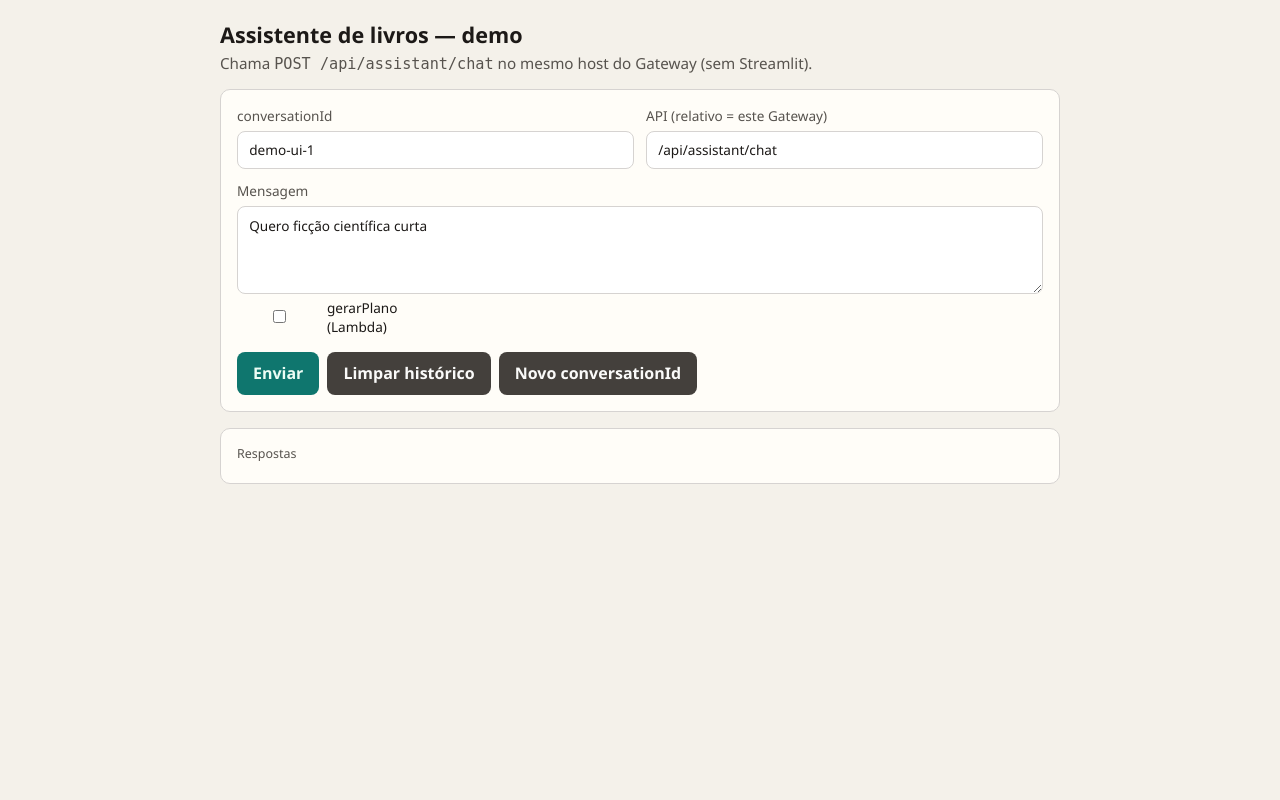
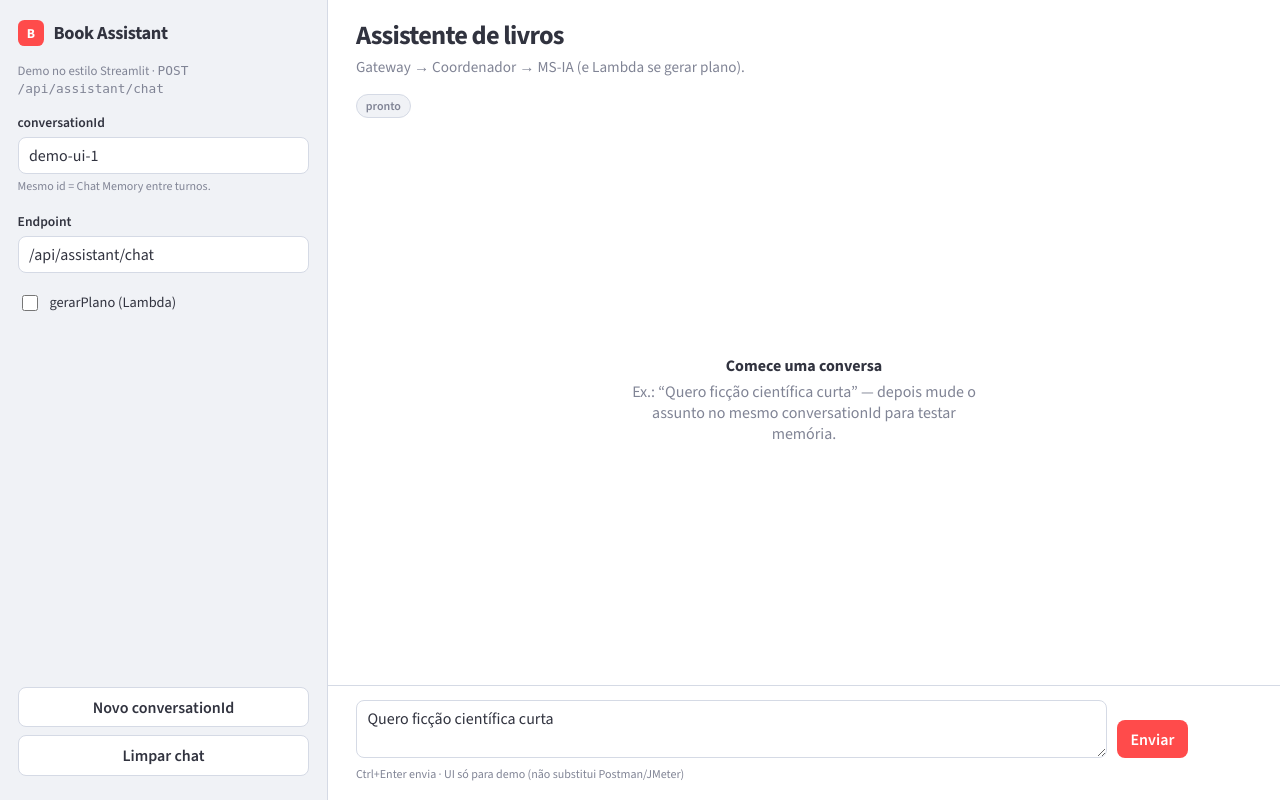
Before and after one commit to maycon-mdrs/ai-powered-web-application, a Spring Boot app: page /demo/index.html in a window 1280 px wide. Run offline with Spring Boot 4, Linux system fonts and the light colour scheme.

Commit message:
style: Streamlit-like layout for Gateway chat demo UI
Co-authored-by: Cursor <cursoragent@cursor.com>

```diff
--- a/api-gateway/src/main/resources/static/demo/index.html
+++ b/api-gateway/src/main/resources/static/demo/index.html
@@ -3,199 +3,367 @@
 <head>
   <meta charset="utf-8" />
   <meta name="viewport" content="width=device-width, initial-scale=1" />
-  <title>TP3 — Chat demo</title>
+  <title>Book Assistant · TP3</title>
+  <link rel="preconnect" href="https://fonts.googleapis.com" />
+  <link rel="preconnect" href="https://fonts.gstatic.com" crossorigin />
+  <link href="https://fonts.googleapis.com/css2?family=Source+Sans+3:wght@400;600;700&display=swap" rel="stylesheet" />
   <style>
     :root {
-      --bg: #f4f1ea;
-      --panel: #fffdf8;
-      --ink: #1c1917;
-      --muted: #57534e;
-      --line: #d6d3d1;
-      --accent: #0f766e;
-      --accent-ink: #ecfdf5;
-      --danger: #b91c1c;
+      --st-red: #ff4b4b;
+      --st-red-hover: #ff2b2b;
+      --sidebar: #f0f2f6;
+      --bg: #ffffff;
+      --ink: #31333f;
+      --muted: #808495;
+      --line: #d5dae5;
+      --user-bg: #ff4b4b14;
+      --bot-bg: #f0f2f6;
+      --ok: #09ab3b;
+      --err: #ff2b2b;
+      --radius: 0.5rem;
+      --sidebar-w: 20.5rem;
     }
+
     * { box-sizing: border-box; }
+    html, body { height: 100%; margin: 0; }
     body {
+      font-family: "Source Sans 3", "Source Sans Pro", system-ui, sans-serif;
+      color: var(--ink);
+      background: var(--bg);
+      display: flex;
+      min-height: 100%;
+    }
+
+    /* —— Streamlit-like sidebar —— */
+    aside {
+      width: var(--sidebar-w);
+      flex-shrink: 0;
+      background: var(--sidebar);
+      border-right: 1px solid var(--line);
+      padding: 1.25rem 1.1rem 1.5rem;
+      display: flex;
+      flex-direction: column;
+      gap: 1rem;
+      overflow-y: auto;
+    }
+    .brand {
+      display: flex;
+      align-items: center;
+      gap: .6rem;
+      font-weight: 700;
+      font-size: 1.15rem;
+      letter-spacing: -0.02em;
+    }
+    .brand-mark {
+      width: 1.65rem;
+      height: 1.65rem;
+      border-radius: .4rem;
+      background: var(--st-red);
+      color: #fff;
+      display: grid;
+      place-items: center;
+      font-size: .85rem;
+      font-weight: 700;
+    }
+    .sidebar-caption {
+      font-size: .8rem;
+      color: var(--muted);
+      line-height: 1.35;
       margin: 0;
-      font-family: "Segoe UI", system-ui, sans-serif;
-      background: var(--bg);
-      color: var(--ink);
-      min-height: 100vh;
     }
-    main {
-      max-width: 880px;
-      margin: 0 auto;
-      padding: 1.25rem;
-      display: grid;
-      gap: 1rem;
+    .st-label {
+      display: block;
+      font-size: .85rem;
+      font-weight: 600;
+      margin: 0 0 .35rem;
     }
-    h1 { font-size: 1.35rem; margin: 0 0 .25rem; }
-    p.lead { margin: 0; color: var(--muted); font-size: .95rem; }
-    .panel {
-      background: var(--panel);
-      border: 1px solid var(--line);
-      border-radius: 10px;
-      padding: 1rem;
+    .st-help {
+      font-size: .75rem;
+      color: var(--muted);
+      margin: .25rem 0 0;
     }
-    .row {
-      display: grid;
-      gap: .75rem;
-      grid-template-columns: 1fr 1fr;
-    }
-    @media (max-width: 700px) {
-      .row { grid-template-columns: 1fr; }
-    }
-    label {
-      display: grid;
-      gap: .35rem;
-      font-size: .85rem;
-      color: var(--muted);
-    }
-    input, textarea, button {
-      font: inherit;
-    }
-    input, textarea {
+    .widget { margin-bottom: .15rem; }
+    input[type="text"],
+    input[type="number"],
+    textarea,
+    select {
       width: 100%;
       border: 1px solid var(--line);
-      border-radius: 8px;
-      padding: .55rem .7rem;
+      border-radius: var(--radius);
+      padding: .45rem .65rem;
+      font: inherit;
       background: #fff;
       color: var(--ink);
     }
-    textarea { min-height: 88px; resize: vertical; }
-    .checks {
+    input:focus, textarea:focus {
+      outline: 2px solid #ff4b4b55;
+      border-color: var(--st-red);
+    }
+    .toggle {
+      display: flex;
+      align-items: center;
+      gap: .55rem;
+      font-size: .9rem;
+      cursor: pointer;
+      user-select: none;
+    }
+    .toggle input { width: 1rem; height: 1rem; accent-color: var(--st-red); }
+    #livroFields { display: grid; gap: .65rem; }
+    #livroFields[hidden] { display: none !important; }
+    .sidebar-actions {
+      display: grid;
+      gap: .5rem;
+      margin-top: auto;
+      padding-top: 1rem;
+    }
+    .btn {
+      border: 0;
+      border-radius: var(--radius);
+      padding: .55rem .85rem;
+      font: inherit;
+      font-weight: 600;
+      cursor: pointer;
+    }
+    .btn-primary {
+      background: var(--st-red);
+      color: #fff;
+    }
+    .btn-primary:hover { background: var(--st-red-hover); }
+    .btn-primary:disabled { opacity: .55; cursor: wait; }
+    .btn-secondary {
+      background: #fff;
+      border: 1px solid var(--line);
+      color: var(--ink);
+    }
+    .btn-secondary:hover { border-color: #adb5bd; }
+
+    /* —— Main chat —— */
+    .app {
+      flex: 1;
+      display: flex;
+      flex-direction: column;
+      min-width: 0;
+      height: 100vh;
+    }
+    .topbar {
+      padding: 1.1rem 1.75rem .35rem;
+      border-bottom: 1px solid transparent;
+    }
+    .topbar h1 {
+      margin: 0;
+      font-size: 1.65rem;
+      font-weight: 700;
+      letter-spacing: -0.03em;
+    }
+    .topbar p {
+      margin: .25rem 0 0;
+      color: var(--muted);
+      font-size: .95rem;
+    }
+    .status-row {
       display: flex;
       flex-wrap: wrap;
-      gap: .75rem 1.25rem;
-      align-items: center;
-      margin-top: .25rem;
+      gap: .4rem;
+      padding: .65rem 1.75rem 0;
     }
-    .checks label {
+    .pill {
+      font-size: .75rem;
+      font-weight: 600;
+      padding: .2rem .55rem;
+      border-radius: 999px;
+      background: var(--sidebar);
+      color: var(--muted);
+      border: 1px solid var(--line);
+    }
+    .pill.ok { color: var(--ok); border-color: #09ab3b44; background: #09ab3b12; }
+    .pill.err { color: var(--err); border-color: #ff2b2b44; background: #ff2b2b12; }
+
+    #thread {
+      flex: 1;
+      overflow-y: auto;
+      padding: 1rem 1.75rem 1.25rem;
       display: flex;
-      align-items: center;
-      gap: .4rem;
-      color: var(--ink);
+      flex-direction: column;
+      gap: .85rem;
     }
-    button {
-      border: 0;
-      border-radius: 8px;
-      padding: .65rem 1rem;
-      background: var(--accent);
-      color: var(--accent-ink);
-      cursor: pointer;
-      font-weight: 600;
+    .empty {
+      margin: auto;
+      text-align: center;
+      color: var(--muted);
+      max-width: 22rem;
     }
-    button:disabled {
-      opacity: .55;
-      cursor: wait;
+    .empty strong { color: var(--ink); display: block; margin-bottom: .35rem; }
+
+    .bubble {
+      max-width: min(46rem, 100%);
+      padding: .85rem 1rem;
+      border-radius: .75rem;
+      line-height: 1.5;
+      white-space: pre-wrap;
+      word-break: break-word;
     }
-    button.secondary {
-      background: #44403c;
-      color: #fafaf9;
+    .bubble.user {
+      align-self: flex-end;
+      background: var(--user-bg);
+      border: 1px solid #ff4b4b33;
     }
-    .actions { display: flex; gap: .5rem; flex-wrap: wrap; }
-    #log {
-      display: grid;
-      gap: .75rem;
-      max-height: 55vh;
-      overflow: auto;
+    .bubble.assistant {
+      align-self: flex-start;
+      background: var(--bot-bg);
+      border: 1px solid var(--line);
     }
-    .msg {
-      border: 1px solid var(--line);
-      border-radius: 10px;
-      padding: .75rem .9rem;
-      white-space: pre-wrap;
-      line-height: 1.45;
+    .bubble.error {
+      align-self: stretch;
+      background: #ff2b2b10;
+      border: 1px solid #ff2b2b44;
+      color: #9b1c1c;
     }
-    .msg.user { background: #e7e5e4; }
-    .msg.bot { background: #fff; }
-    .msg.err { border-color: #fecaca; color: var(--danger); }
-    .meta {
-      font-size: .78rem;
+    .who {
+      font-size: .72rem;
+      font-weight: 700;
+      text-transform: uppercase;
+      letter-spacing: .04em;
       color: var(--muted);
       margin-bottom: .35rem;
     }
     .plano {
-      margin-top: .6rem;
-      padding-top: .6rem;
-      border-top: 1px dashed var(--line);
-      font-size: .9rem;
+      margin-top: .75rem;
+      padding-top: .75rem;
+      border-top: 1px solid var(--line);
+      font-size: .92rem;
     }
-    #livroBox[hidden] { display: none !important; }
+    .plano ul { margin: .4rem 0 0; padding-left: 1.1rem; }
+
+    .composer {
+      border-top: 1px solid var(--line);
+      padding: .9rem 1.75rem 1.15rem;
+      background: #fff;
+    }
+    .composer-box {
+      display: grid;
+      grid-template-columns: 1fr auto;
+      gap: .6rem;
+      align-items: end;
+      max-width: 52rem;
+    }
+    .composer textarea {
+      min-height: 3.1rem;
+      max-height: 9rem;
+      resize: vertical;
+    }
+    .hint {
+      margin: .45rem 0 0;
+      font-size: .75rem;
+      color: var(--muted);
+    }
+
+    @media (max-width: 860px) {
+      body { flex-direction: column; height: auto; }
+      aside {
+        width: 100%;
+        border-right: 0;
+        border-bottom: 1px solid var(--line);
+      }
+      .app { height: auto; min-height: 70vh; }
+      #thread { max-height: 50vh; }
+    }
   </style>
 </head>
 <body>
-  <main>
-    <header>
-      <h1>Assistente de livros — demo</h1>
-      <p class="lead">Chama <code>POST /api/assistant/chat</code> no mesmo host do Gateway (sem Streamlit).</p>
-    </header>
+  <aside>
+    <div class="brand">
+      <span class="brand-mark">B</span>
+      <span>Book Assistant</span>
+    </div>
+    <p class="sidebar-caption">Demo no estilo Streamlit · <code>POST /api/assistant/chat</code></p>
 
-    <section class="panel">
-      <div class="row">
-        <label>conversationId
-          <input id="conversationId" value="demo-ui-1" />
-        </label>
-        <label>API (relativo = este Gateway)
-          <input id="apiBase" value="/api/assistant/chat" />
-        </label>
+    <div class="widget">
+      <label class="st-label" for="conversationId">conversationId</label>
+      <input id="conversationId" type="text" value="demo-ui-1" />
+      <p class="st-help">Mesmo id = Chat Memory entre turnos.</p>
+    </div>
+
+    <div class="widget">
+      <label class="st-label" for="apiBase">Endpoint</label>
+      <input id="apiBase" type="text" value="/api/assistant/chat" />
+    </div>
+
+    <label class="toggle">
+      <input type="checkbox" id="gerarPlano" />
+      <span>gerarPlano (Lambda)</span>
+    </label>
+
+    <div id="livroFields" hidden>
+      <div class="widget">
+        <label class="st-label" for="titulo">Título</label>
+        <input id="titulo" type="text" value="Neuromancer" />
       </div>
+      <div class="widget">
+        <label class="st-label" for="autor">Autor</label>
+        <input id="autor" type="text" value="William Gibson" />
+      </div>
+      <div class="widget">
+        <label class="st-label" for="paginas">Páginas</label>
+        <input id="paginas" type="number" value="271" />
+      </div>
+      <div class="widget">
+        <label class="st-label" for="dias">Dias</label>
+        <input id="dias" type="number" value="14" />
+      </div>
+    </div>
 
-      <label style="margin-top:.75rem">Mensagem
-        <textarea id="message">Quero ficção científica curta</textarea>
-      </label>
+    <div class="sidebar-actions">
+      <button type="button" class="btn btn-secondary" id="newConv">Novo conversationId</button>
+      <button type="button" class="btn btn-secondary" id="clear">Limpar chat</button>
+    </div>
+  </aside>
 
-      <div class="checks">
-        <label><input type="checkbox" id="gerarPlano" /> gerarPlano (Lambda)</label>
+  <div class="app">
+    <div class="topbar">
+      <h1>Assistente de livros</h1>
+      <p>Gateway → Coordenador → MS-IA (e Lambda se gerar plano).</p>
+    </div>
+    <div class="status-row" id="statusRow">
+      <span class="pill" id="pillReady">pronto</span>
+    </div>
+
+    <div id="thread">
+      <div class="empty" id="empty">
+        <strong>Comece uma conversa</strong>
+        Ex.: “Quero ficção científica curta” — depois mude o assunto no mesmo conversationId para testar memória.
       </div>
+    </div>
 
-      <div id="livroBox" class="row" style="margin-top:.75rem" hidden>
-        <label>Título
-          <input id="titulo" value="Neuromancer" />
-        </label>
-        <label>Autor
-          <input id="autor" value="William Gibson" />
-        </label>
-        <label>Páginas
-          <input id="paginas" type="number" value="271" />
-        </label>
-        <label>Dias
-          <input id="dias" type="number" value="14" />
-        </label>
+    <div class="composer">
+      <div class="composer-box">
+        <textarea id="message" placeholder="Sua mensagem…" rows="2">Quero ficção científica curta</textarea>
+        <button type="button" class="btn btn-primary" id="send">Enviar</button>
       </div>
-
-      <div class="actions" style="margin-top:1rem">
-        <button id="send" type="button">Enviar</button>
-        <button id="clear" class="secondary" type="button">Limpar histórico</button>
-        <button id="newConv" class="secondary" type="button">Novo conversationId</button>
-      </div>
-    </section>
-
-    <section class="panel">
-      <div class="meta">Respostas</div>
-      <div id="log"></div>
-    </section>
-  </main>
+      <p class="hint">Ctrl+Enter envia · UI só para demo (não substitui Postman/JMeter)</p>
+    </div>
+  </div>
 
   <script>
     const $ = (id) => document.getElementById(id);
-    const log = $("log");
+    const thread = $("thread");
+    const empty = $("empty");
 
     $("gerarPlano").addEventListener("change", (e) => {
-      $("livroBox").hidden = !e.target.checked;
+      $("livroFields").hidden = !e.target.checked;
     });
-
-    $("clear").addEventListener("click", () => { log.innerHTML = ""; });
+    $("clear").addEventListener("click", () => {
+      thread.querySelectorAll(".bubble").forEach((n) => n.remove());
+      empty.hidden = false;
+      setPill("pronto");
+    });
     $("newConv").addEventListener("click", () => {
       $("conversationId").value = "demo-ui-" + Date.now().toString(36);
     });
 
-    function addMsg(kind, title, bodyHtml) {
-      const el = document.createElement("div");
-      el.className = "msg " + kind;
-      el.innerHTML = `<div class="meta">${title}</div>${bodyHtml}`;
-      log.prepend(el);
+    function setPill(text, kind) {
+      const p = $("pillReady");
+      p.textContent = text;
+      p.className = "pill" + (kind ? " " + kind : "");
     }
 
     function esc(s) {
@@ -203,6 +371,15 @@
         .replaceAll("&", "&amp;")
         .replaceAll("<", "&lt;")
         .replaceAll(">", "&gt;");
+    }
+
+    function addBubble(kind, who, html) {
+      empty.hidden = true;
+      const el = document.createElement("div");
+      el.className = "bubble " + kind;
+      el.innerHTML = `<div class="who">${esc(who)}</div>${html}`;
+      thread.appendChild(el);
+      thread.scrollTop = thread.scrollHeight;
     }
 
     async function send() {
@@ -221,37 +398,44 @@
         };
       }
 
-      addMsg("user", "você · " + conversationId, esc(message));
+      addBubble("user", "Você", esc(message));
       $("send").disabled = true;
+      setPill("chamando API…");
       const t0 = performance.now();
+
       try {
         const res = await fetch($("apiBase").value, {
           method: "POST",
           headers: { "Content-Type": "application/json" },
           body: JSON.stringify(body)
         });
-        const text = await res.text();
-        let data;
-        try { data = JSON.parse(text); } catch { data = null; }
+        const raw = await res.text();
         const ms = Math.round(performance.now() - t0);
+        let data = null;
+        try { data = JSON.parse(raw); } catch (_) {}
+
         if (!res.ok) {
-          addMsg("err", `HTTP ${res.status} · ${ms}ms`, esc(text.slice(0, 2000)));
+          addBubble("error", `Erro HTTP ${res.status}`, esc(raw.slice(0, 2500)));
+          setPill(`erro ${res.status} · ${ms}ms`, "err");
           return;
         }
-        const reply = data?.reply ?? text;
+
+        const reply = data?.reply ?? raw;
         let extra = "";
         if (data?.plano) {
           const p = data.plano;
-          const list = (p.checklist || []).map((i) => `<li>${esc(i)}</li>`).join("");
-          extra = `<div class="plano"><strong>Plano</strong> — ${esc(p.titulo || "")} / ${esc(String(p.paginasPorDia))} pág/dia<br>${esc(p.mensagem || "")}<ul>${list}</ul></div>`;
+          const items = (p.checklist || []).map((i) => `<li>${esc(i)}</li>`).join("");
+          extra = `<div class="plano"><strong>Plano Lambda</strong> — ${esc(p.titulo || "")} · ${esc(String(p.paginasPorDia))} pág/dia<br>${esc(p.mensagem || "")}<ul>${items}</ul></div>`;
         }
-        addMsg(
-          "bot",
-          `ms-ia · source=${esc(data?.source || "?")} · ${ms}ms`,
+        addBubble(
+          "assistant",
+          `Assistente · ${data?.source || "ms-ia"} · ${ms}ms`,
           esc(reply) + extra
         );
+        setPill(`ok · ${ms}ms`, "ok");
       } catch (e) {
-        addMsg("err", "falha de rede", esc(e.message || e));
+        addBubble("error", "Falha de rede", esc(e.message || e));
+        setPill("falha de rede", "err");
       } finally {
         $("send").disabled = false;
       }
@@ -259,7 +443,10 @@
 
     $("send").addEventListener("click", send);
     $("message").addEventListener("keydown", (e) => {
-      if (e.key === "Enter" && (e.ctrlKey || e.metaKey)) send();
+      if (e.key === "Enter" && (e.ctrlKey || e.metaKey)) {
+        e.preventDefault();
+        send();
+      }
     });
   </script>
 </body>
```
